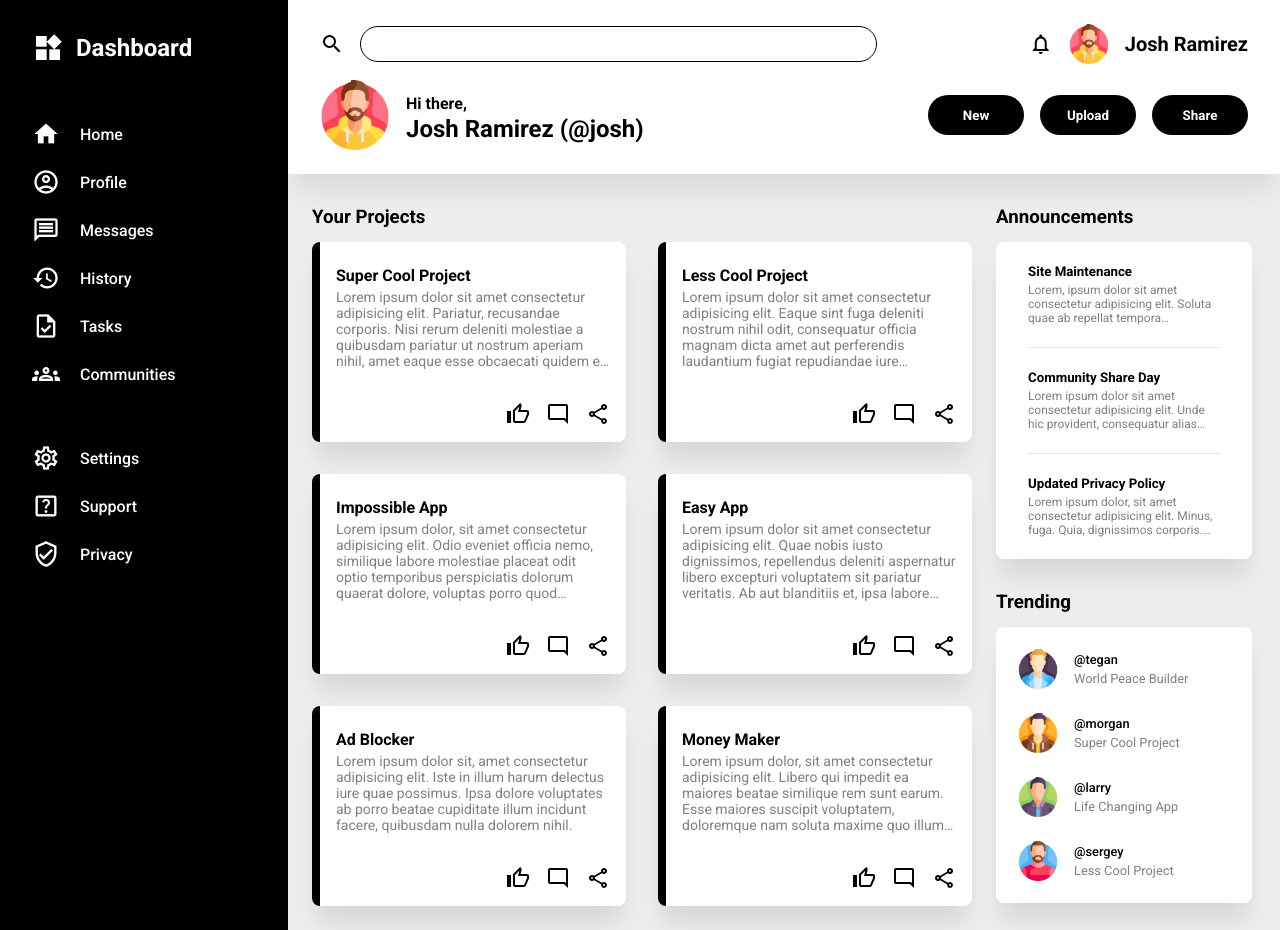
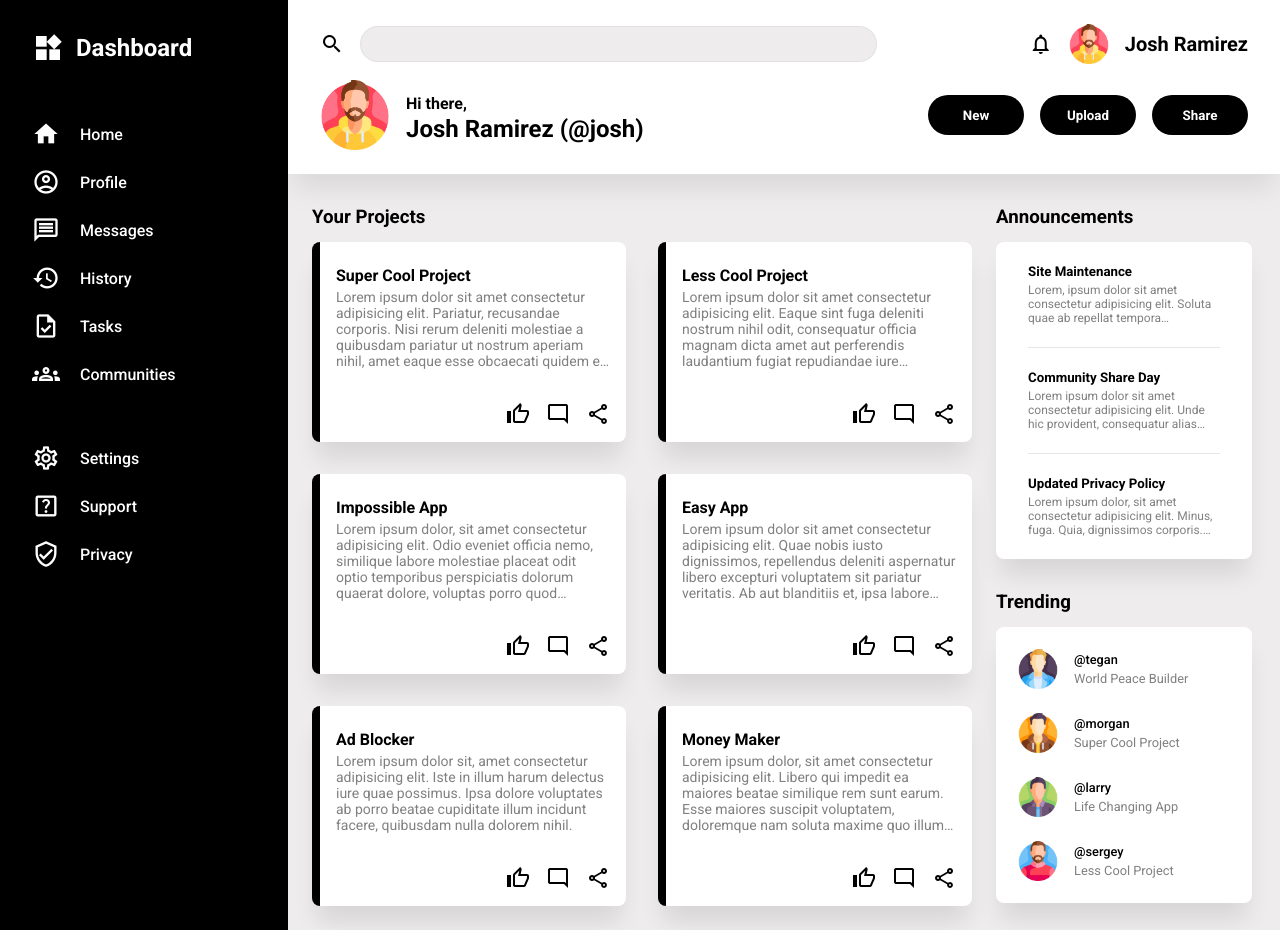
Before and after one commit to johnjoshuaramirez/admin-dashboard, a plain HTML site: page index.html in a window 1280 px wide. Drawn offline with Linux system fonts and the light colour scheme.

Commit message:
style: change search bar color to gray

```diff
--- a/style.css
+++ b/style.css
@@ -88,10 +88,14 @@ header .search-bar {
 }
 
 header input[type="search"] {
-   border: 1px solid black;
+   border: 1px solid rgba(128, 128, 128, 0.1);
    border-radius: 5rem;
    height: 2.25rem;
    width: 100%;
+   background-color: rgba(168, 162, 158, 0.2);
+   padding-left: 1rem;
+   padding-right: 1rem;
+   font-size: 1rem;
 }
 
 header .user-account {
```
